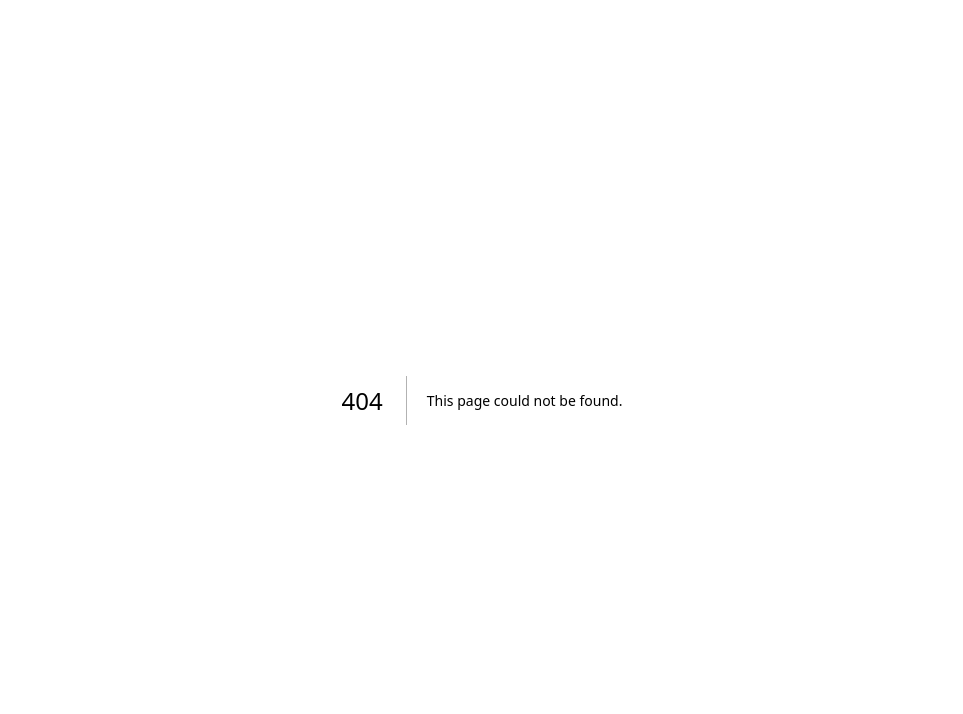
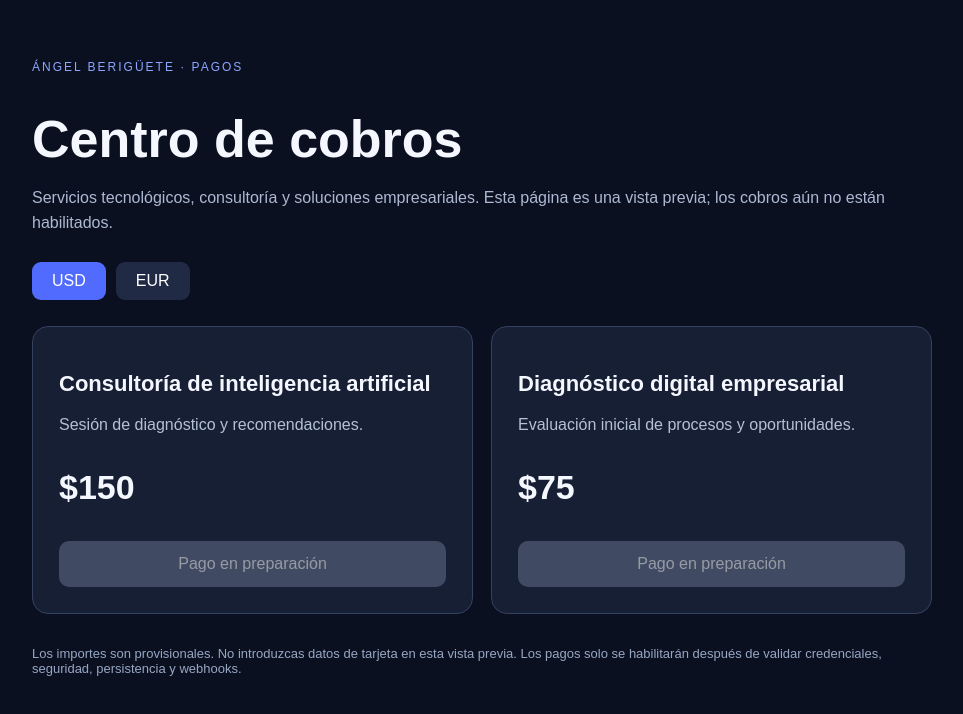
Before and after one commit to angelberiguete-pixel/crm, a Next.js app: page /pagos in a window 1280 px wide. Before the commit this address had no page. Shown: the top 714 px of the page, without its empty margins (158-1121 px from the left). Built offline with nearby package versions, Linux system fonts and the light colour scheme.

Commit message:
feat(payments): add safe public payment center preview UI

```diff
--- /dev/null
+++ b/app/pagos/page.tsx
@@ -0,0 +1,22 @@
+"use client";
+import {useState} from "react";
+const offers=[{id:"consultoria-ia",name:"Consultoría de inteligencia artificial",usd:"150",eur:"140",description:"Sesión de diagnóstico y recomendaciones."},{id:"diagnostico-digital",name:"Diagnóstico digital empresarial",usd:"75",eur:"70",description:"Evaluación inicial de procesos y oportunidades."}];
+export default function PaymentsPage(){
+ const [currency,setCurrency]=useState<"USD"|"EUR">("USD");
+ return <main style={{fontFamily:"Arial,sans-serif",background:"#0b1020",color:"#f5f7ff",minHeight:"100vh",padding:"48px 18px"}}>
+  <div style={{maxWidth:900,margin:"auto"}}>
+   <p style={{color:"#8da6ff",letterSpacing:2,fontSize:12}}>ÁNGEL BERIGÜETE · PAGOS</p>
+   <h1 style={{fontSize:"clamp(30px,5vw,52px)",marginBottom:8}}>Centro de cobros</h1>
+   <p style={{color:"#adb9d3",lineHeight:1.6}}>Servicios tecnológicos, consultoría y soluciones empresariales. Esta página es una vista previa; los cobros aún no están habilitados.</p>
+   <div style={{margin:"26px 0",display:"flex",gap:10}}>{(["USD","EUR"] as const).map(c=><button key={c} onClick={()=>setCurrency(c)} style={{padding:"10px 20px",background:currency===c?"#526bff":"#202a44",color:"white",border:0,borderRadius:9,cursor:"pointer"}}>{c}</button>)}</div>
+   <section style={{display:"grid",gridTemplateColumns:"repeat(auto-fit,minmax(260px,1fr))",gap:18}}>
+    {offers.map(o=><article key={o.id} style={{padding:26,background:"#171f34",border:"1px solid #34415f",borderRadius:16}}>
+      <h2 style={{fontSize:22}}>{o.name}</h2><p style={{color:"#b4c0d7"}}>{o.description}</p>
+      <p style={{fontSize:34,fontWeight:700}}>{currency==="USD"?"$":"€"}{currency==="USD"?o.usd:o.eur}</p>
+      <button disabled style={{width:"100%",padding:14,border:0,borderRadius:10,background:"#63708a",color:"white",cursor:"not-allowed"}}>Pago en preparación</button>
+    </article>)}
+   </section>
+   <p style={{marginTop:32,color:"#97a7c3",fontSize:13}}>Los importes son provisionales. No introduzcas datos de tarjeta en esta vista previa. Los pagos solo se habilitarán después de validar credenciales, seguridad, persistencia y webhooks.</p>
+  </div>
+ </main>
+}
```
